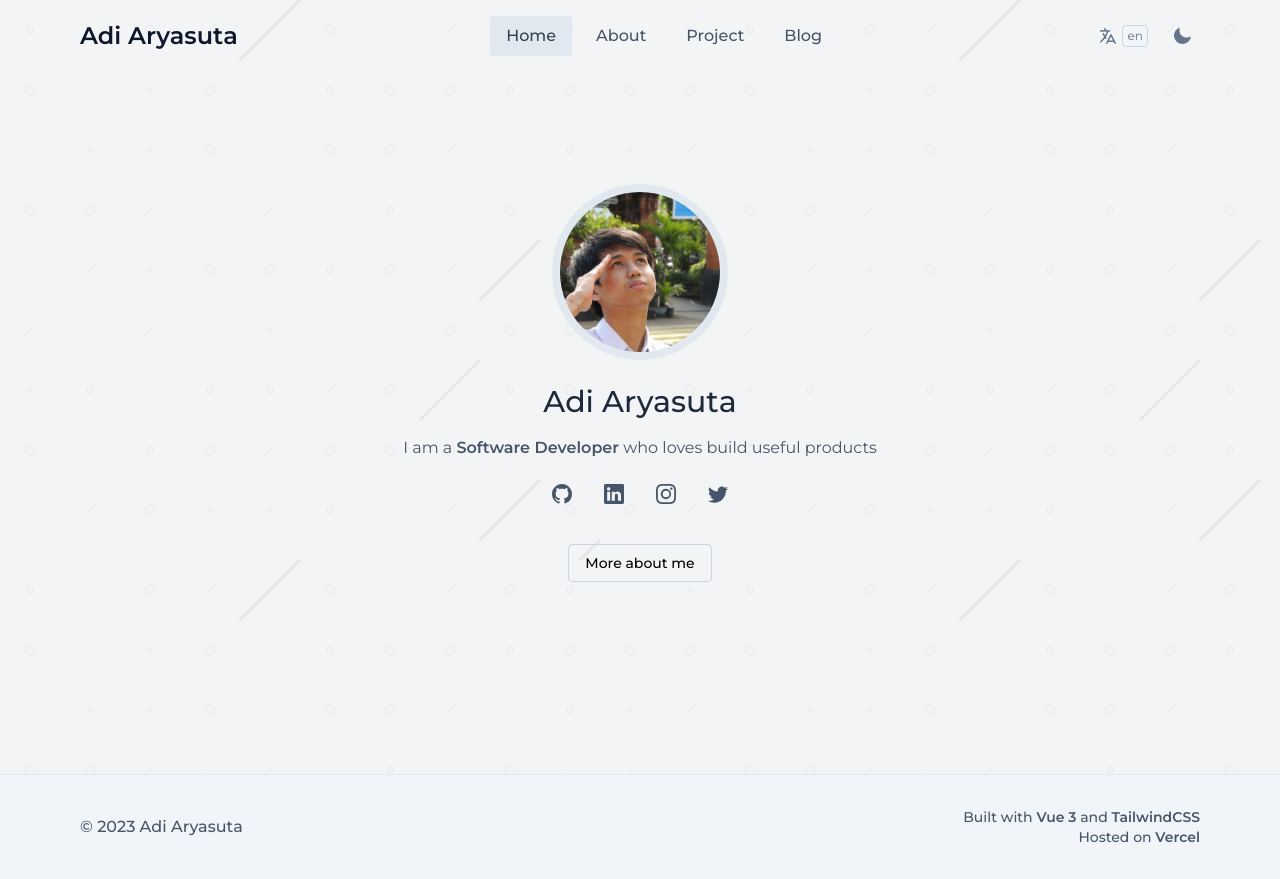
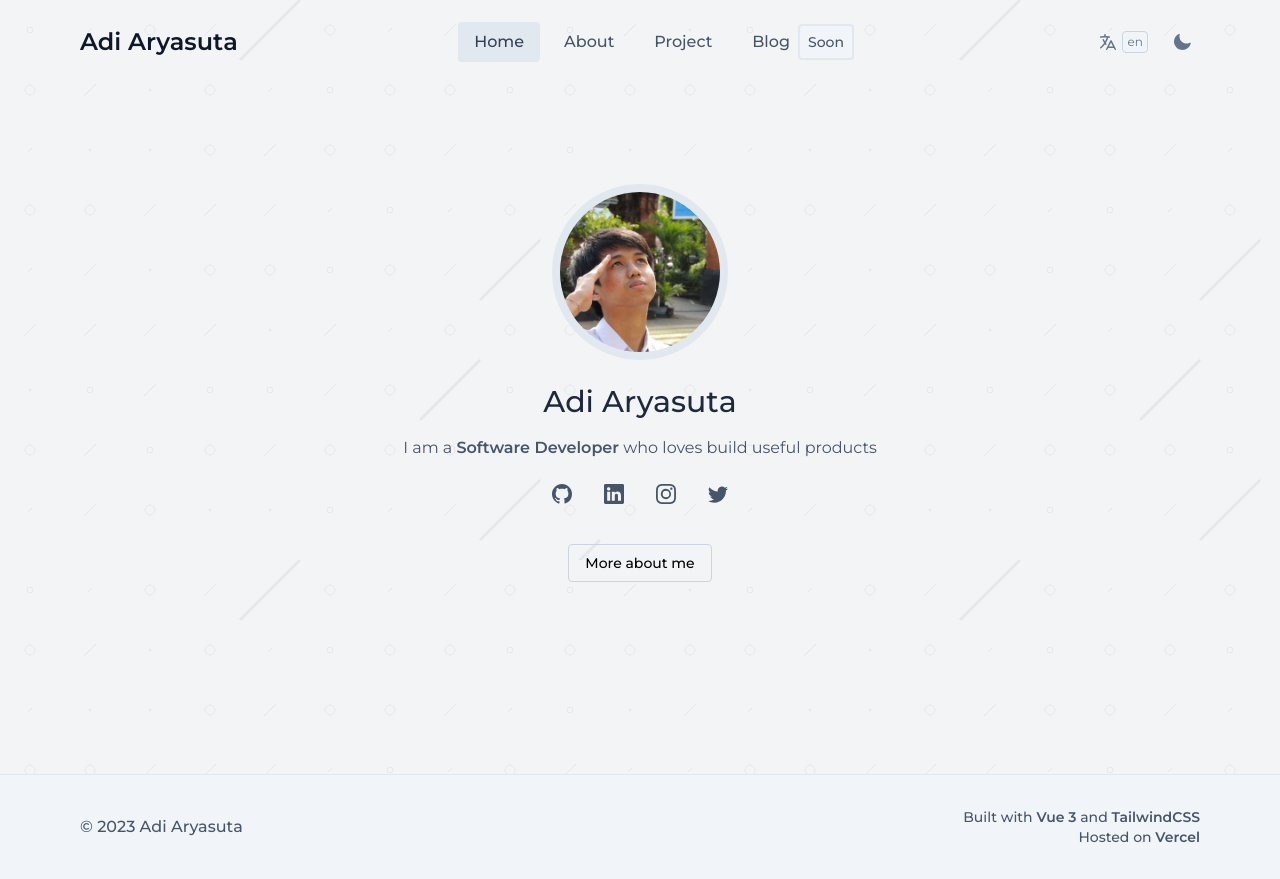
Before and after one commit to adiiaryasutaa/personal-website, a Vue app: page / in a window 1280 px wide. Built offline with nearby package versions, Linux system fonts and the light colour scheme.

Commit message:
Add "soon" on blog navigation

```diff
--- a/src/components/Navbar.vue
+++ b/src/components/Navbar.vue
@@ -42,12 +42,12 @@ window.addEventListener('scroll', () => {
 
 				<div
 					@click="showNavigation = false"
-					class="navbar-nav w-full bg-slate-100 mt-4 rounded p-2 border border-slate-200 space-y-2 md:order-2 md:flex md:w-auto md:bg-transparent md:space-x-2 md:mt-0 md:p-0 md:border-0 md:space-y-0 dark:bg-slate-800 dark:border-slate-700 dark:md:bg-transparent"
+					class="navbar-nav w-full bg-slate-100 mt-4 rounded p-2 border border-slate-200 space-y-2 md:order-2 md:flex md:items-center md:w-auto md:bg-transparent md:space-x-2 md:mt-0 md:p-0 md:border-0 md:space-y-0 dark:bg-slate-800 dark:border-slate-700 dark:md:bg-transparent"
 					:class="{ 'hidden': !showNavigation }">
-					<navbar-item :label="$t('navbar.home')" href="/"/>
-					<navbar-item :label="$t('navbar.about')" href="/about"/>
-					<navbar-item :label="$t('navbar.project')" href="/project"/>
-					<navbar-item :label="$t('navbar.blog')" href="/blog"/>
+					<navbar-item :label="$t('navbar.home')" to="/"/>
+					<navbar-item :label="$t('navbar.about')" to="/about"/>
+					<navbar-item :label="$t('navbar.project')" to="/project"/>
+					<navbar-item :label="$t('navbar.blog')" :soon="true"/>
 				</div>
 			</div>
 		</div>
--- a/src/components/NavbarItem.vue
+++ b/src/components/NavbarItem.vue
@@ -1,16 +1,34 @@
 <script setup>
-defineProps({
-	label: String,
-	href: String,
+const prop = defineProps({
+	label: {
+		type: String,
+		required: true,
+	},
+	to: {
+		type: String,
+		required: false,
+	},
+	soon: {
+		type: Boolean,
+		required: false,
+	}
 });
 </script>
 
 <template>
-	<router-link :to="href"
-							 class="block font-medium rounded py-2 px-4 md:py-2"
-							 active-class="router-link-active bg-slate-200 text-slate-700 dark:bg-slate-800 dark:text-slate-300 dark:bg-slate-700 dark:text-slate-300"
-							 exact-active-class="router-link-exact-active bg-slate-200 text-slate-700 dark:bg-slate-800 dark:text-slate-300 dark:bg-slate-700 dark:text-slate-300"
+	<div v-if="soon" class="flex items-center font-medium text-slate-600 py-2 px-4 md:py-2 dark:text-slate-400">
+		<div>{{ prop.label }}</div>
+		<div class="text-sm font-medium px-2 py-1.5 bg-slate-100 border-2 border-slate-200 rounded ml-2 dark:bg-slate-700 dark:border-slate-600 dark:text-slate-100">
+			{{ $t('soon') }}
+		</div>
+	</div>
+
+	<router-link v-else
+		:to="prop.to"
+		class="block font-medium rounded py-2 px-4 md:py-2"
+		active-class="router-link-active bg-slate-200 text-slate-700 dark:bg-slate-800 dark:text-slate-300 dark:bg-slate-700 dark:text-slate-300"
+		exact-active-class="router-link-exact-active bg-slate-200 text-slate-700 dark:bg-slate-800 dark:text-slate-300 dark:bg-slate-700 dark:text-slate-300"
 	>
-		{{ label }}
+		{{ prop.label }}
 	</router-link>
 </template>
--- a/src/locales/en.json
+++ b/src/locales/en.json
@@ -6,6 +6,7 @@
     "project": "Project",
     "blog": "Blog"
   },
+  "soon": "Soon",
   "home": {
     "description": "I am a <span class=\"font-semibold\">Software Developer</span> who loves build useful products",
     "see-more": "More about me"
--- a/src/locales/id.json
+++ b/src/locales/id.json
@@ -6,6 +6,7 @@
     "project": "Proyek",
     "blog": "Blog"
   },
+  "soon": "Segera",
   "home": {
     "description": "Seorang <span class=\"font-semibold\">Software Developer</span> yang senang membuat produk yang bermanfaat",
     "see-more": "Lebih banyak tentang saya"
```
